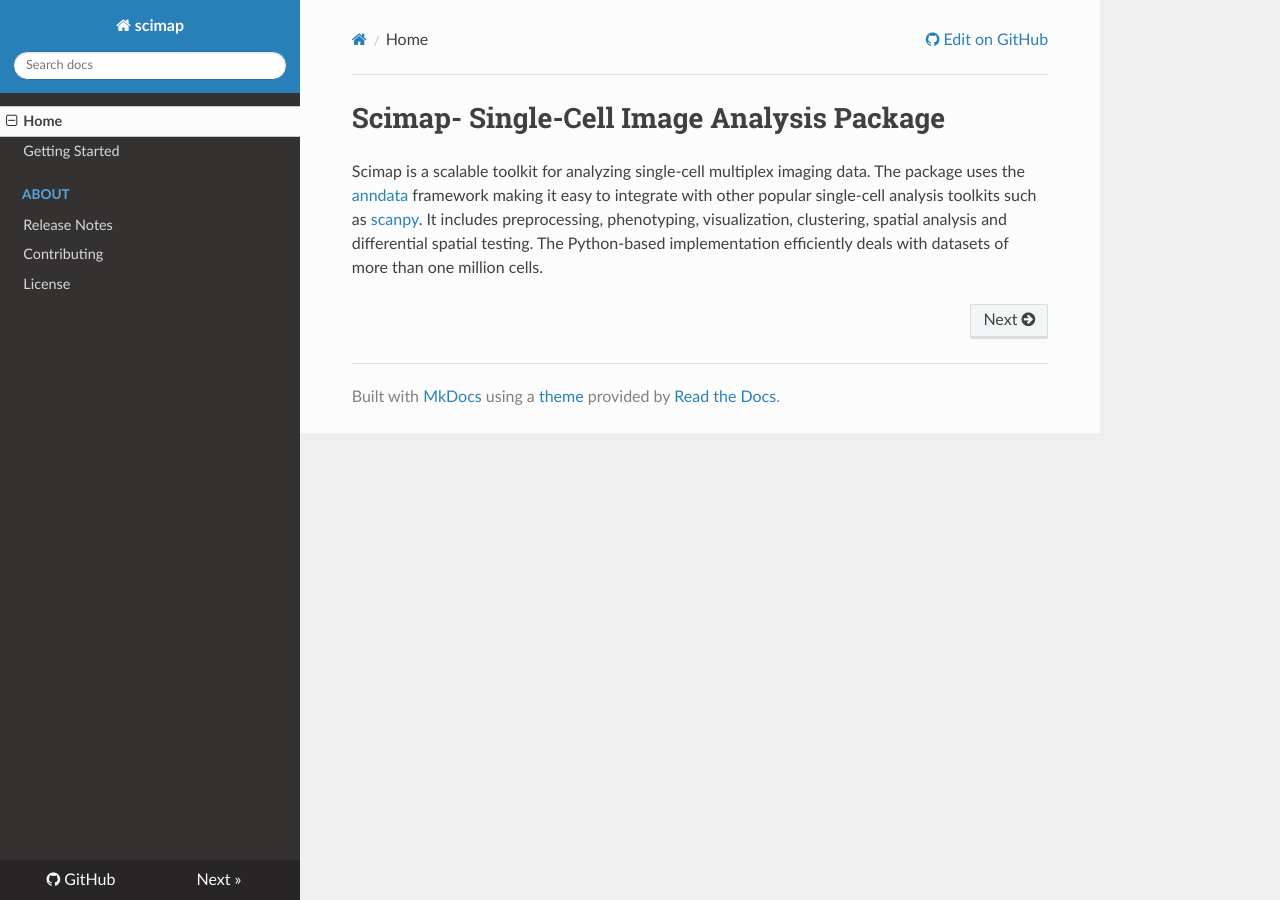
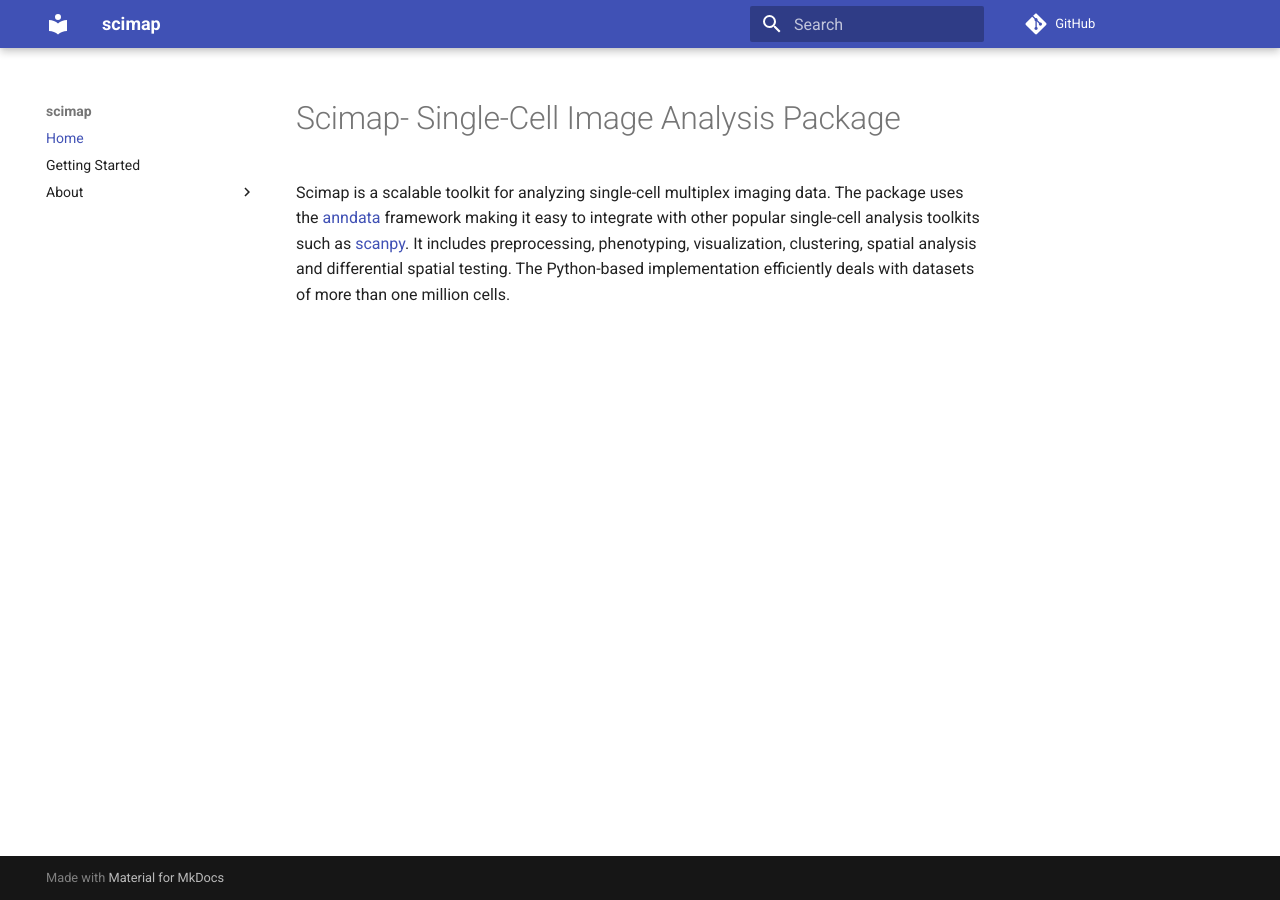
Before and after one commit to labsyspharm/scimap, an MkDocs documentation site: the page built from docs/index.md, in a window 1280 px wide. Built offline with MkDocs 1.6.1 and Material for MkDocs 9.7.7, drawn with Linux system fonts in a browser that asks for light colours; nearby versions of some CDN libraries; comment, search, counter and statistics services are not loaded.

Commit message:
material

```diff
--- a/mkdocs.yml
+++ b/mkdocs.yml
@@ -5,11 +5,13 @@ site_author: Ajit Johnson Nirmal
 repo_url: https://github.com/ajitjohnson/scimap
 edit_uri: https://github.com/ajitjohnson/scimap/edit/master/docs
 
-theme: readthedocs
+theme:
+  name: material
 
 markdown_extensions:
   - admonition
   - codehilite:
+      linenums: true
 
 
 nav:
```
